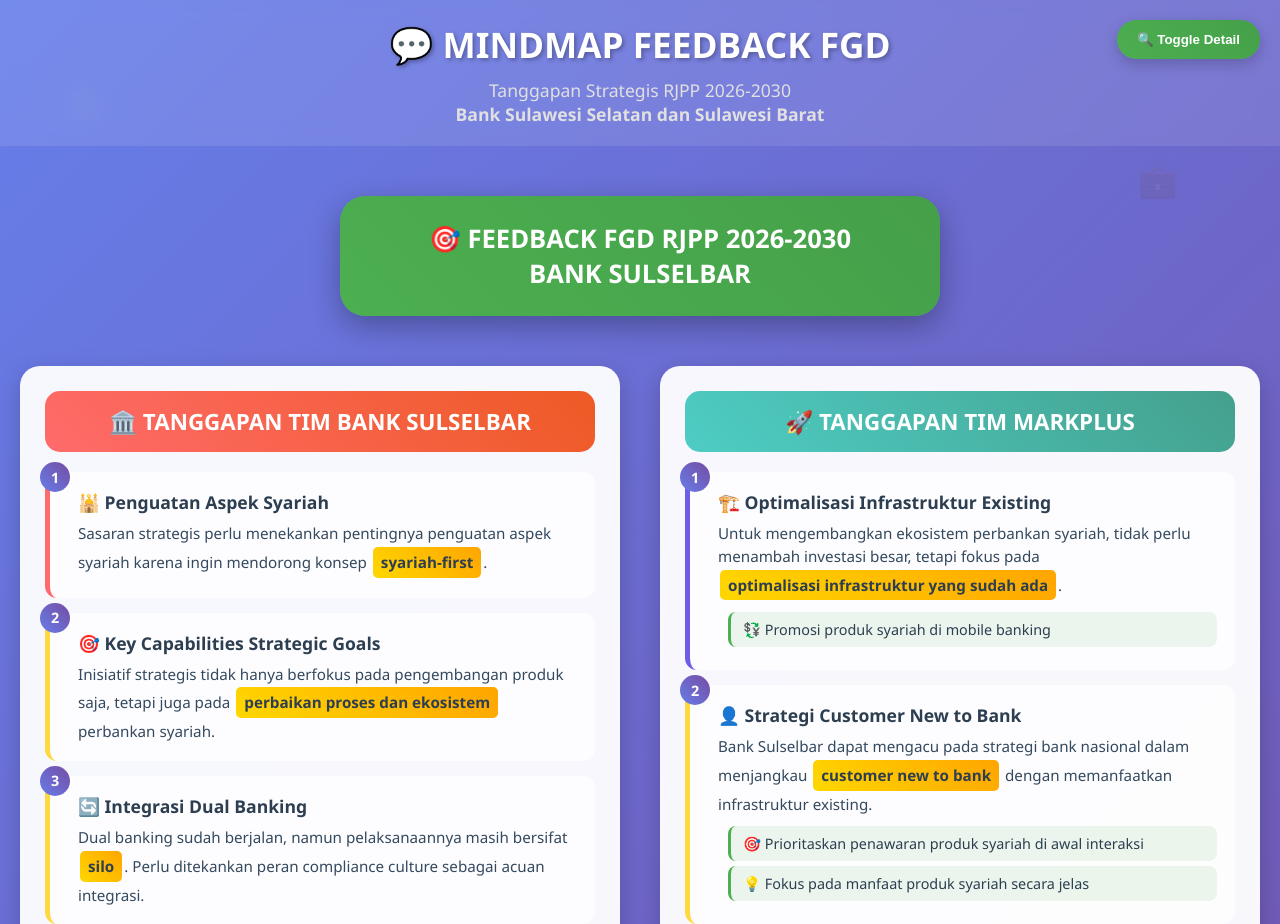
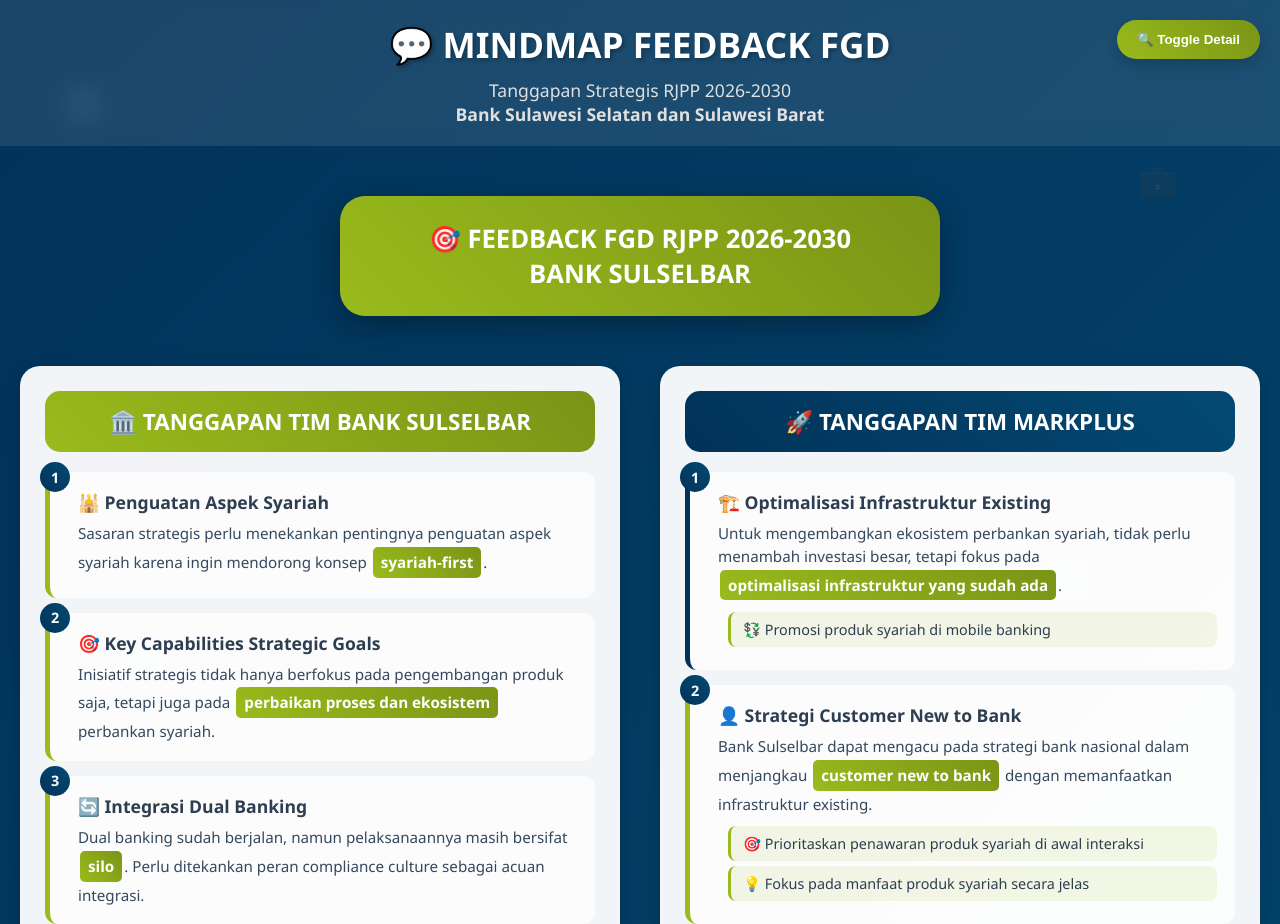
Before and after one commit to cassetii/rjpp, a plain HTML site: page index.html in a window 1280 px wide. Shown: the top 924 px of the page. Drawn offline with Linux system fonts and the light colour scheme.

Commit message:
Update index.html

```diff
--- a/index.html
+++ b/index.html
@@ -13,7 +13,7 @@
 
         body {
             font-family: 'Segoe UI', Tahoma, Geneva, Verdana, sans-serif;
-            background: linear-gradient(135deg, #667eea 0%, #764ba2 100%);
+            background: linear-gradient(135deg, #023259 0%, #034a73 100%);
             min-height: 100vh;
             overflow-x: auto;
         }
@@ -46,7 +46,7 @@
         }
 
         .central-node {
-            background: linear-gradient(45deg, #4CAF50, #45a049);
+            background: linear-gradient(45deg, #99bb1c, #7a9416);
             color: white;
             padding: 25px 35px;
             border-radius: 25px;
@@ -90,7 +90,7 @@
         }
 
         .section-header {
-            background: linear-gradient(45deg, #2196F3, #1976D2);
+            background: linear-gradient(45deg, #023259, #034a73);
             color: white;
             padding: 15px 20px;
             border-radius: 15px;
@@ -103,11 +103,11 @@
         }
 
         .bank-section .section-header {
-            background: linear-gradient(45deg, #FF6B6B, #EE5A24);
+            background: linear-gradient(45deg, #99bb1c, #7a9416);
         }
 
         .markplus-section .section-header {
-            background: linear-gradient(45deg, #4ECDC4, #44A08D);
+            background: linear-gradient(45deg, #023259, #034a73);
         }
 
         .feedback-item {
@@ -115,7 +115,7 @@
             margin: 15px 0;
             padding: 18px;
             border-radius: 12px;
-            border-left: 5px solid #4CAF50;
+            border-left: 5px solid #99bb1c;
             transition: all 0.3s ease;
             cursor: pointer;
             position: relative;
@@ -128,23 +128,23 @@
         }
 
         .feedback-item.syariah {
-            border-left-color: #FF6B6B;
+            border-left-color: #99bb1c;
         }
 
         .feedback-item.digital {
-            border-left-color: #4ECDC4;
+            border-left-color: #023259;
         }
 
         .feedback-item.strategic {
-            border-left-color: #FFD93D;
+            border-left-color: #99bb1c;
         }
 
         .feedback-item.infrastructure {
-            border-left-color: #6C5CE7;
+            border-left-color: #023259;
         }
 
         .item-number {
-            background: linear-gradient(45deg, #667eea, #764ba2);
+            background: linear-gradient(45deg, #023259, #034a73);
             color: white;
             width: 30px;
             height: 30px;
@@ -180,18 +180,18 @@
         }
 
         .sub-point {
-            background: rgba(76, 175, 80, 0.1);
+            background: rgba(153, 187, 28, 0.1);
             padding: 8px 12px;
             margin: 5px 0;
             border-radius: 8px;
-            border-left: 3px solid #4CAF50;
+            border-left: 3px solid #99bb1c;
             font-size: 0.9rem;
             color: #2c3e50;
         }
 
         .connection-line {
             position: absolute;
-            background: linear-gradient(90deg, #4CAF50, #2196F3);
+            background: linear-gradient(90deg, #99bb1c, #023259);
             opacity: 0.3;
             z-index: 1;
         }
@@ -219,7 +219,7 @@
 
         .stat-box {
             display: inline-block;
-            background: linear-gradient(45deg, #f39c12, #e67e22);
+            background: linear-gradient(45deg, #99bb1c, #7a9416);
             color: white;
             padding: 15px 25px;
             border-radius: 10px;
@@ -237,7 +237,7 @@
             position: fixed;
             top: 20px;
             right: 20px;
-            background: linear-gradient(45deg, #4CAF50, #45a049);
+            background: linear-gradient(45deg, #99bb1c, #7a9416);
             color: white;
             border: none;
             padding: 12px 20px;
@@ -284,13 +284,13 @@
         }
 
         .expanded {
-            background: rgba(76, 175, 80, 0.15) !important;
-            border-left: 5px solid #2196F3 !important;
+            background: rgba(153, 187, 28, 0.15) !important;
+            border-left: 5px solid #023259 !important;
         }
 
         .highlight {
-            background: linear-gradient(45deg, #FFD700, #FFA500);
-            color: #2c3e50;
+            background: linear-gradient(45deg, #99bb1c, #7a9416);
+            color: white;
             padding: 4px 8px;
             border-radius: 5px;
             font-weight: bold;
```
